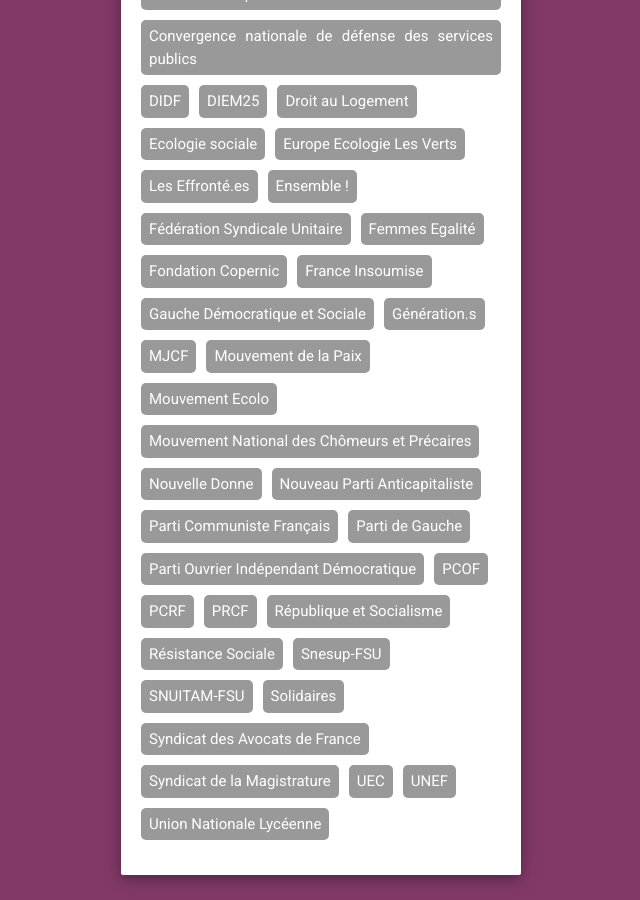
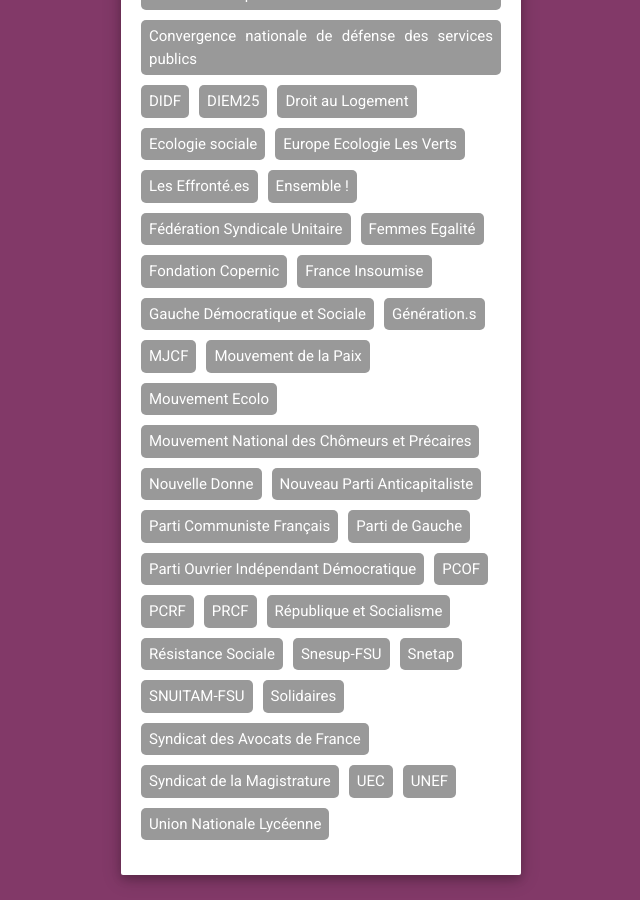
Before and after one commit to tonygoussot/mareepopulaire, a Jekyll site: the page built from index.html, in a window 1280 px wide and 900 px high, scrolled down 2167 px. Shown: the whole window, without its empty margins (524-1164 px from the left). Built offline with Jekyll 4.4.1, drawn with Linux system fonts in a browser that asks for light colours.

Commit message:
Update signataires.yml

```diff
--- a/_data/signataires.yml
+++ b/_data/signataires.yml
@@ -41,6 +41,7 @@
 - nom: République et Socialisme
 - nom: Résistance Sociale
 - nom: Snesup-FSU
+- nom: Snetap
 - nom: SNUITAM-FSU
 - nom: Solidaires
 - nom: Syndicat des Avocats de France
```
